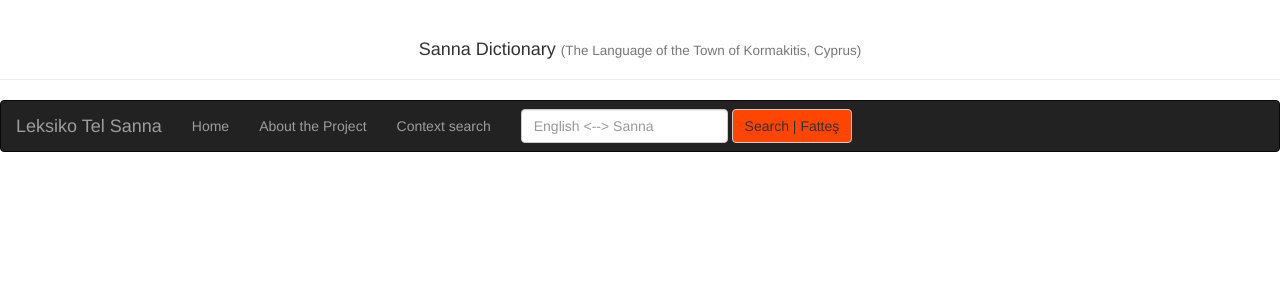
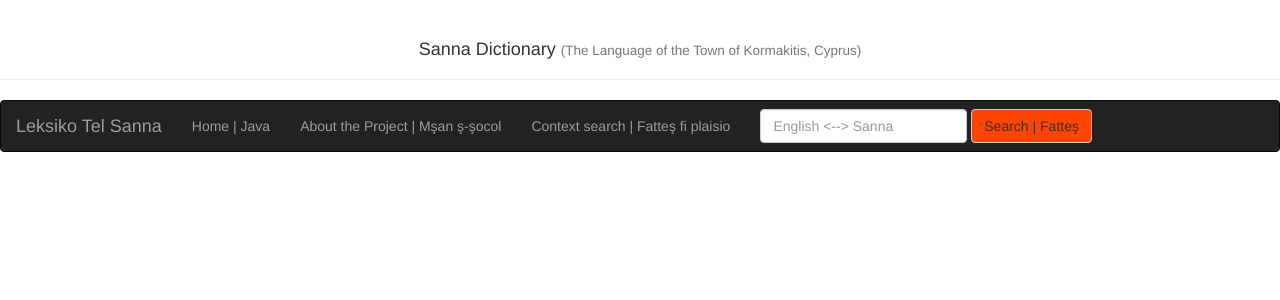
Before and after one commit to wmsimmons/SannaDictionary, a Flask app: page / in a window 1280 px wide. Shown: the top 300 px of the page. Run offline with Flask 2, Linux system fonts and the light colour scheme; some libraries are stand-ins or nearby versions.

Commit message:
Update index.html

```diff
--- a/sanna/templates/index.html
+++ b/sanna/templates/index.html
@@ -22,9 +22,9 @@
 	       <a class="navbar-brand" href="#">Leksiko Tel Sanna</a>
 	     </div>
 	     <ul class="nav navbar-nav">
-	     	<li role="navigation"><a href="/">Home</a></li>
-			<li role="navigation"><a href="/aboutproject">About the Project</a></li>
-			<li role="navigation"><a href="/contextsearch">Context search</a></li>
+	     	<li role="navigation"><a href="/">Home | Java</a></li>
+			<li role="navigation"><a href="/aboutproject">About the Project | Mşan ş-şocol</a></li>
+			<li role="navigation"><a href="/contextsearch">Context search | Fatteş fi plaisio</a></li>
 	     </ul>
 	     <form class="navbar-form navbar-left" method="GET" role="search" action="/results">
 			<div class="form-group">
```
